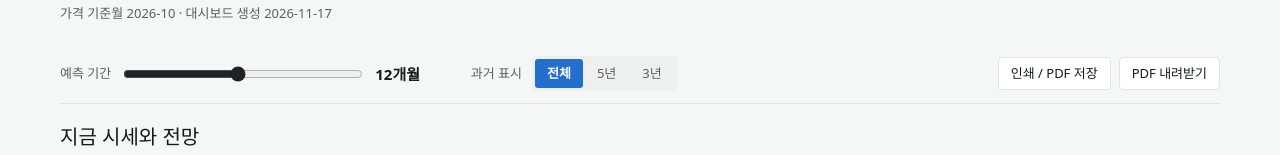
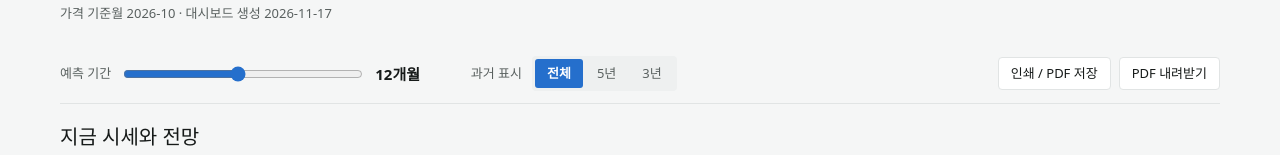
Before and after one commit to Bst-dc/hanwoo-portal, a plain HTML site: page market/index.html in a window 1280 px wide. Shown: the part 225-380 px from the top of the page. Drawn offline with nearby package versions, Linux system fonts and the light colour scheme; a web font is replaced by a local one.

Commit message:
design: 시세전망 '예측 기간' 슬라이더를 파랑(#256FCC)으로 — 선택·주 단추와 같게
Co-Authored-By: Claude Sonnet 5.5 <noreply@anthropic.com>

```diff
--- a/market/index.html
+++ b/market/index.html
@@ -80,7 +80,7 @@ header.top { display: grid; gap: 6px; }
   display: flex; flex-wrap: wrap; align-items: center; gap: 12px 28px; padding-block: 12px; margin-block: -12px; }
 .control { display: flex; align-items: center; gap: 10px; flex-wrap: wrap; }
 .control label, .control .label { font-size: var(--fs-sm); color: var(--muted); font-weight: 500; }
-input[type="range"] { accent-color: var(--brand); width: min(240px, 52vw); }
+input[type="range"] { accent-color: #256FCC; width: min(240px, 52vw); }   /* 11-17 '모두 파랑': 선택·주 단추와 같은 파랑 */
 .hval { font-weight: 600; min-width: 4.5em; font-variant-numeric: tabular-nums; }
 .seg { display: inline-flex; background: var(--surface-2); border-radius: var(--radius-sm); padding: 3px; gap: 2px; }
 .seg button { font: inherit; font-size: var(--fs-sm); border: 0; border-radius: 3px; background: transparent; color: var(--muted); padding: 4px 12px; cursor: pointer; }
```
